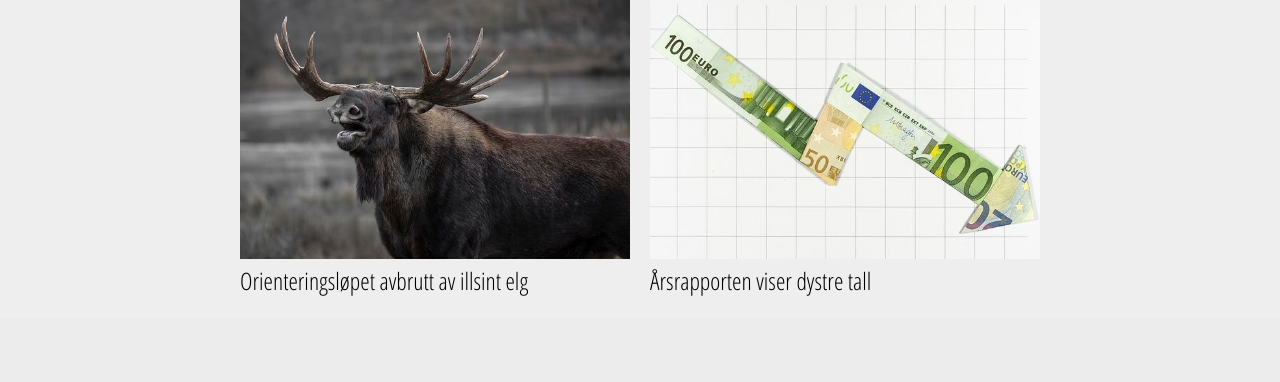
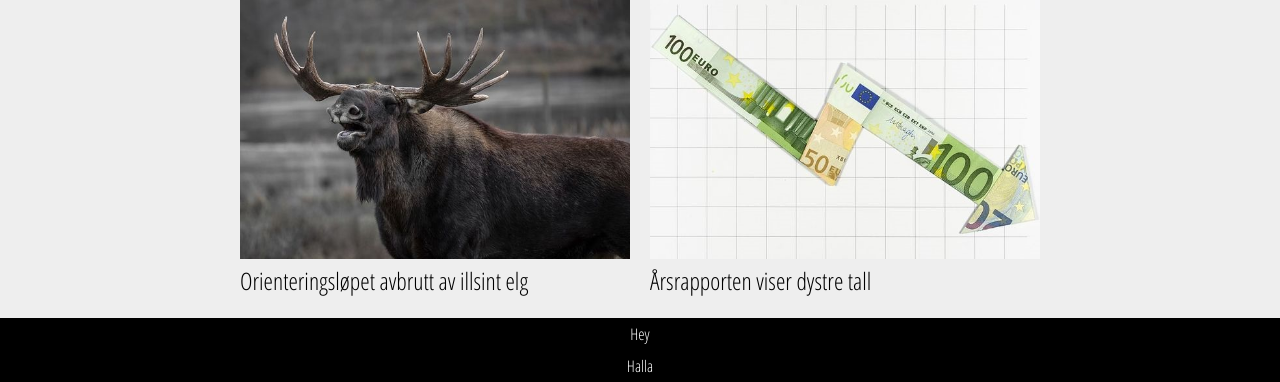
Before and after one commit to KennethLindalen/DbWeb, a PHP site: page / in a window 1280 px wide. Shown: the part 508-890 px from the top of the page. Before the commit the page ends 804 px from the top, so only its background shows below. Run offline with PHP 8.4, Linux system fonts and the light colour scheme; some web fonts are replaced.

Commit message:
begynt på footer

```diff
--- a/css/layout.css
+++ b/css/layout.css
@@ -72,7 +72,8 @@ footer {
 
 footer > .container {
   display: flex;
-  justify-content: center;
+  flex-direction: column;
   align-items: center;
   font-family: 'Open Sans Condensed', sans-serif;
+  line-height: 2em;
 }
--- a/index.html
+++ b/index.html
@@ -64,6 +64,8 @@
 
     <footer>
       <div class="container">
+        <p>Hey</p>
+        <p>Halla</p>
       </div>
     </footer>
 
```
